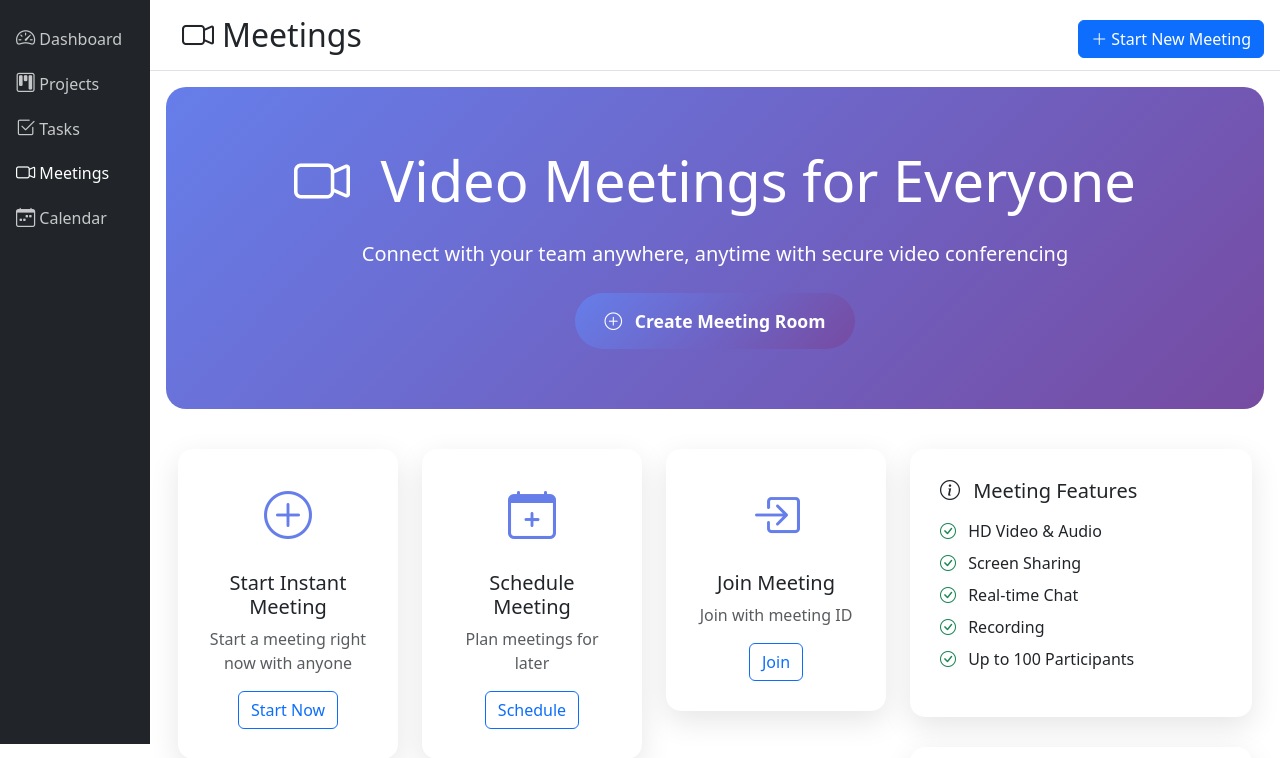
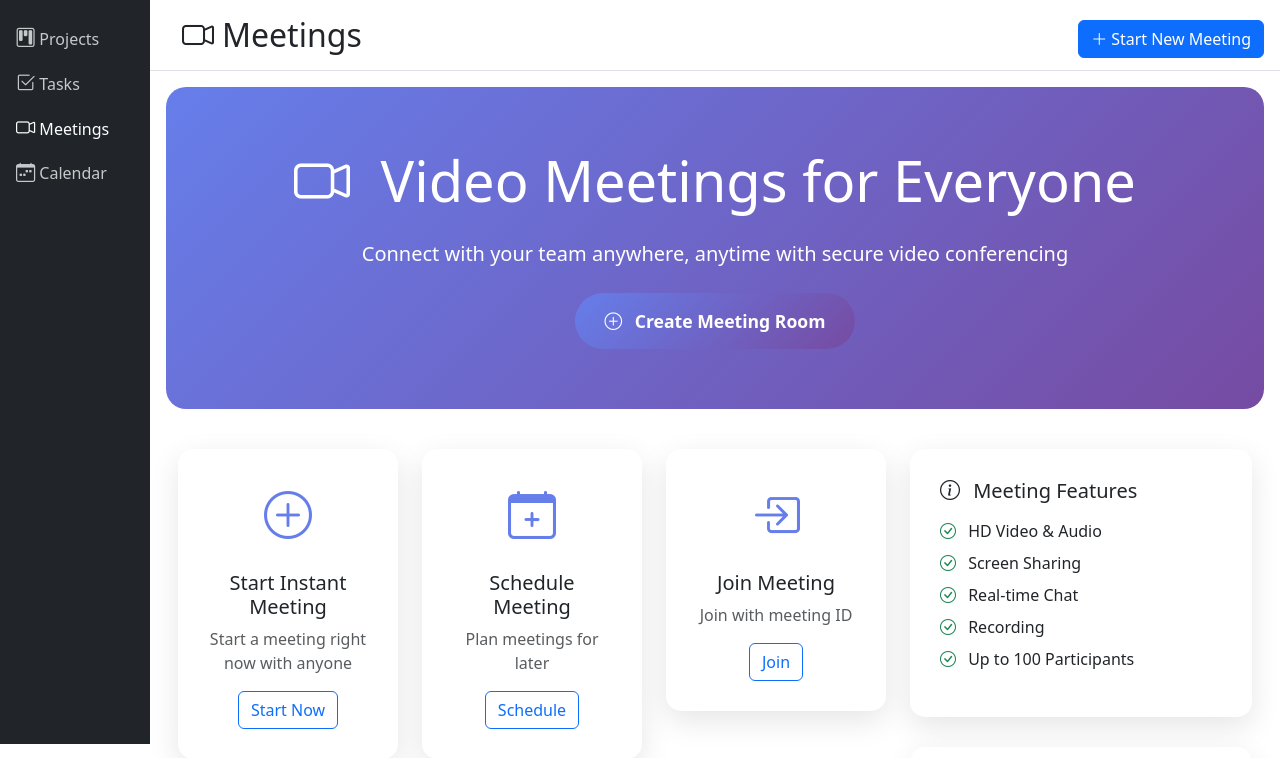
Before and after one commit to AzazelXXI/unitydesk, a FastAPI app: page /meeting/ in a window 1280 px wide. Shown: the part 56-814 px from the top of the page. Run offline with FastAPI, Linux system fonts and the light colour scheme.

Commit message:
minor changes

```diff
--- a/src/views/core/templates/base.html
+++ b/src/views/core/templates/base.html
@@ -166,11 +166,6 @@
         <div class="position-sticky pt-3">
           <ul class="nav flex-column">
             <li class="nav-item">
-              <a class="nav-link" href="/dashboard">
-                <i class="bi bi-speedometer2"></i> Dashboard
-              </a>
-            </li>
-            <li class="nav-item">
               <a class="nav-link" href="/projects">
                 <i class="bi bi-kanban"></i> Projects
               </a>
@@ -203,7 +198,7 @@
         <div
           class="d-flex justify-content-between flex-wrap flex-md-nowrap align-items-center pt-3 pb-2 mb-3 border-bottom"
         >
-          <h1 class="h2">{% block header %}Dashboard{% endblock %}</h1>
+          <h1 class="h2">{% block header %}{% endblock %}</h1>
           {% block header_actions %}{% endblock %}
         </div>
 
```
